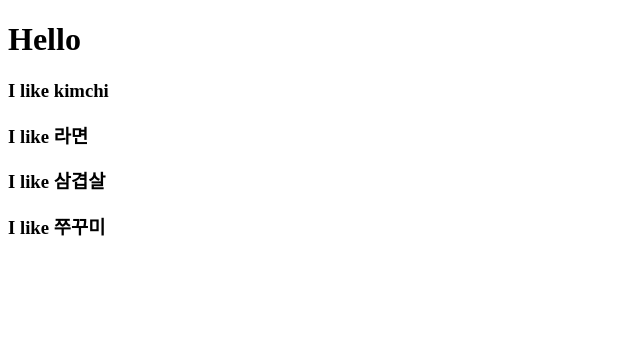
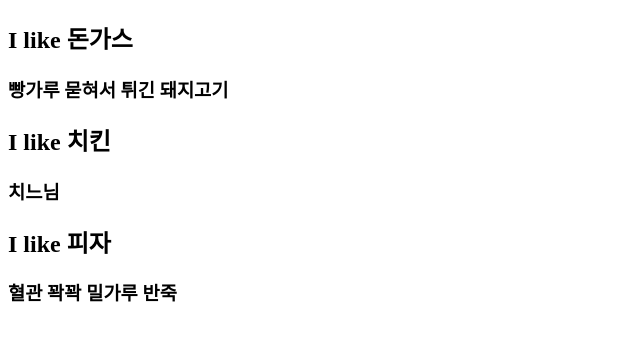
Before and after one commit to NaDaPuPu/react-movie-app, a React (Create React App) app: page / in a window 1280 px wide. Shown: the top 340 px of the page, without its empty margins (0-640 px from the left). Built offline with nearby package versions, Linux system fonts and the light colour scheme.

Commit message:
Chapter 2.2.

```diff
--- a/src/App.js
+++ b/src/App.js
@@ -1,18 +1,35 @@
 import React from 'react';
-import Potato from './Potato';
 
-function Food({ fav }) {
-  return <h3>I like {fav}</h3>;
+function Food({ name, desc }) {
+  return (
+    <div>
+      <h2>I like {name}</h2>
+      <h3>{desc}</h3>
+    </div>
+  );
 }
+
+const foodILike = [
+  {
+    name: '돈가스',
+    desc: '빵가루 묻혀서 튀긴 돼지고기',
+  },
+  {
+    name: '치킨',
+    desc: '치느님',
+  },
+  {
+    name: '피자',
+    desc: '혈관 꽉꽉 밀가루 반죽 ',
+  },
+];
 
 function App() {
   return (
     <div>
-      <h1>Hello</h1>
-      <Food fav='kimchi' />
-      <Food fav='라면' />
-      <Food fav='삼겹살' />
-      <Food fav='쭈꾸미' />
+      {foodILike.map((current) => (
+        <Food name={current.name} desc={current.desc} />
+      ))}
     </div>
   );
 }
```
